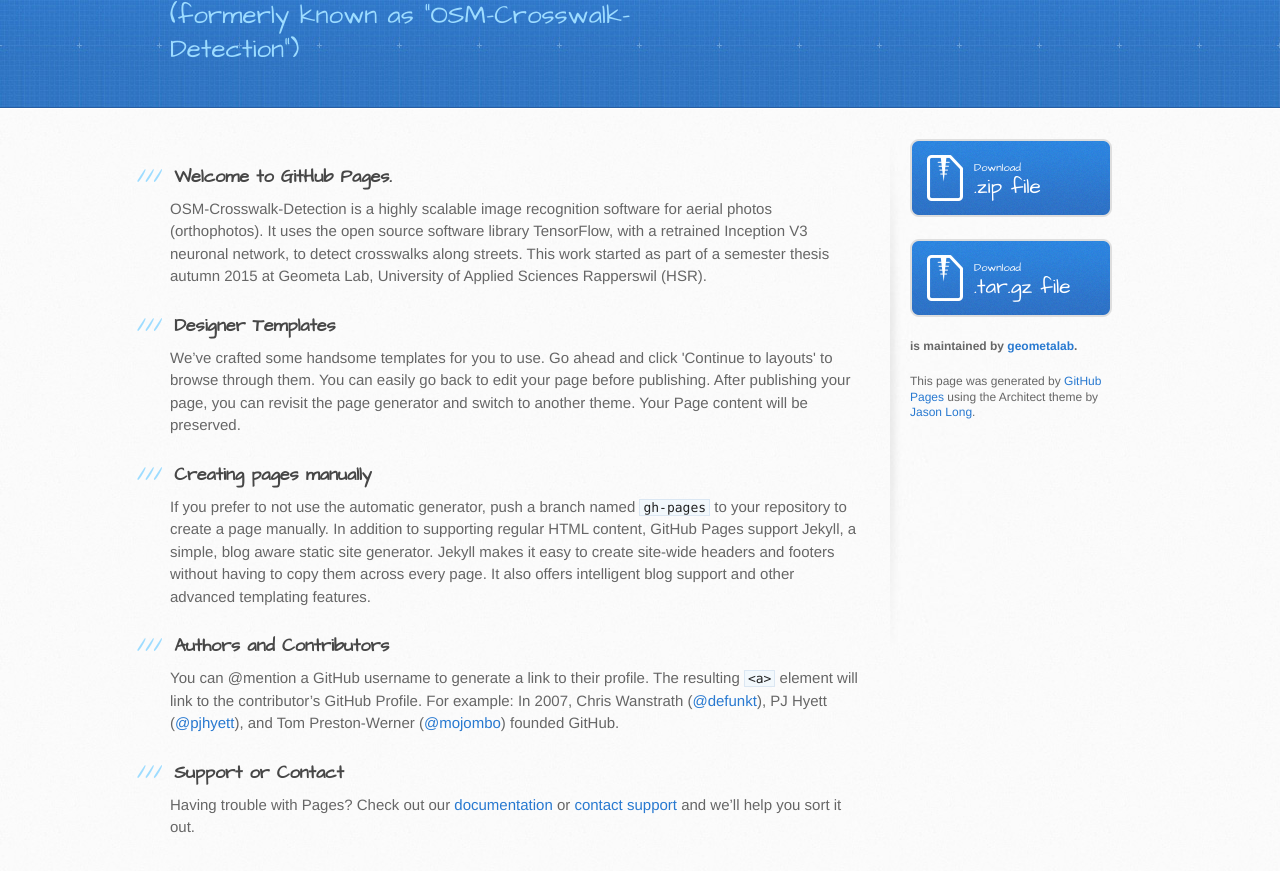
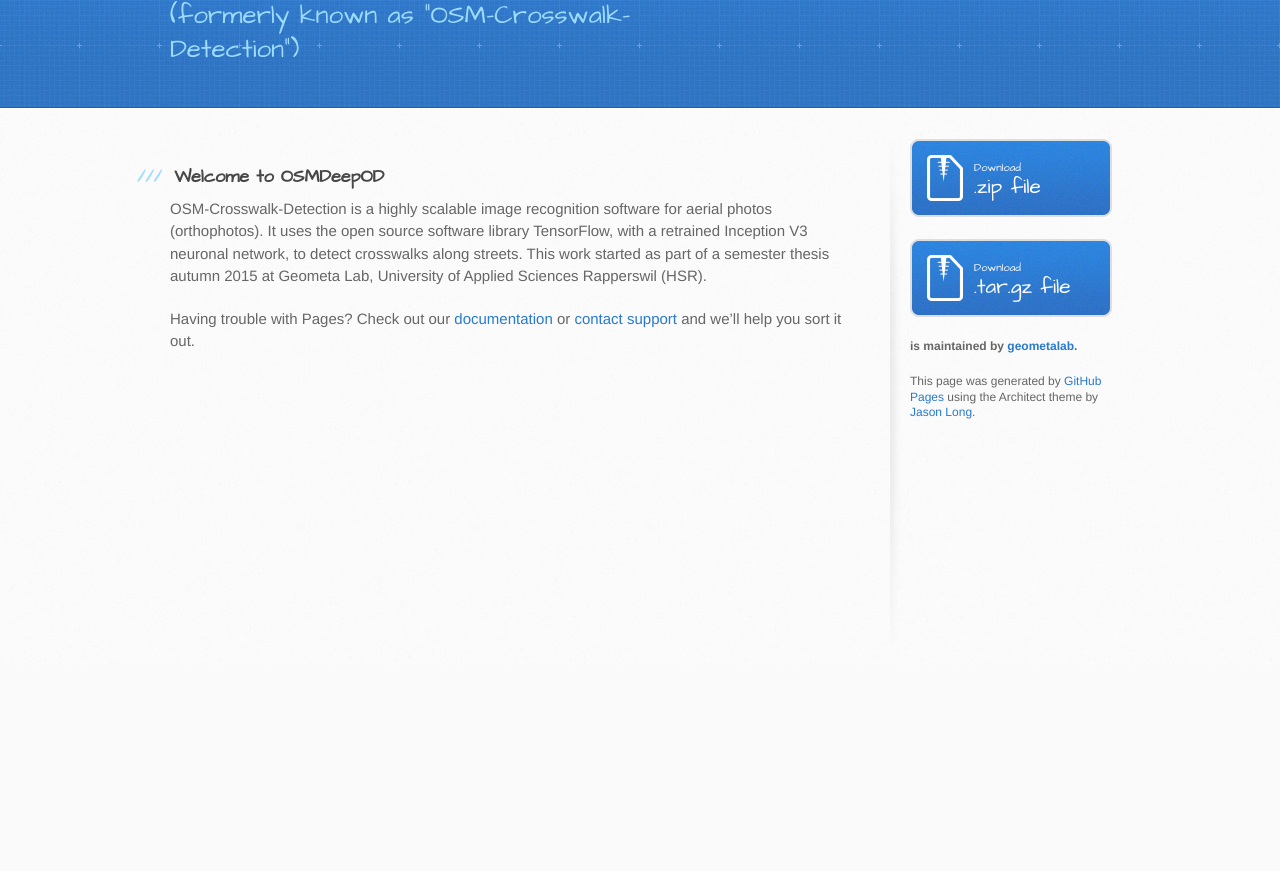
Before and after one commit to geometalab/OSMDeepOD, a plain HTML site: page index.html in a window 1280 px wide. Shown: the part 195-1066 px from the top of the page. After the commit the page ends 860 px from the top, so only its background shows below. Drawn offline with Linux system fonts and the light colour scheme.

Commit message:
removed some content

```diff
--- a/index.html
+++ b/index.html
@@ -29,29 +29,11 @@
       <div class="inner clearfix">
         <section id="main-content">
           <h3>
-<a id="welcome-to-github-pages" class="anchor" href="#welcome-to-github-pages" aria-hidden="true"><span aria-hidden="true" class="octicon octicon-link"></span></a>Welcome to GitHub Pages.</h3>
+<a id="welcome-to-github-pages" class="anchor" href="#welcome-to-github-pages" aria-hidden="true"><span aria-hidden="true" class="octicon octicon-link"></span></a>Welcome to OSMDeepOD</h3>
 
 <p>OSM-Crosswalk-Detection is a highly scalable image recognition software for aerial photos (orthophotos). It uses the open source software library TensorFlow, with a retrained Inception V3 neuronal network, to detect crosswalks along streets.
 
 This work started as part of a semester thesis autumn 2015 at Geometa Lab, University of Applied Sciences Rapperswil (HSR).</p>
-
-<h3>
-<a id="designer-templates" class="anchor" href="#designer-templates" aria-hidden="true"><span aria-hidden="true" class="octicon octicon-link"></span></a>Designer Templates</h3>
-
-<p>We’ve crafted some handsome templates for you to use. Go ahead and click 'Continue to layouts' to browse through them. You can easily go back to edit your page before publishing. After publishing your page, you can revisit the page generator and switch to another theme. Your Page content will be preserved.</p>
-
-<h3>
-<a id="creating-pages-manually" class="anchor" href="#creating-pages-manually" aria-hidden="true"><span aria-hidden="true" class="octicon octicon-link"></span></a>Creating pages manually</h3>
-
-<p>If you prefer to not use the automatic generator, push a branch named <code>gh-pages</code> to your repository to create a page manually. In addition to supporting regular HTML content, GitHub Pages support Jekyll, a simple, blog aware static site generator. Jekyll makes it easy to create site-wide headers and footers without having to copy them across every page. It also offers intelligent blog support and other advanced templating features.</p>
-
-<h3>
-<a id="authors-and-contributors" class="anchor" href="#authors-and-contributors" aria-hidden="true"><span aria-hidden="true" class="octicon octicon-link"></span></a>Authors and Contributors</h3>
-
-<p>You can @mention a GitHub username to generate a link to their profile. The resulting <code>&lt;a&gt;</code> element will link to the contributor’s GitHub Profile. For example: In 2007, Chris Wanstrath (<a href="https://github.com/defunkt" class="user-mention">@defunkt</a>), PJ Hyett (<a href="https://github.com/pjhyett" class="user-mention">@pjhyett</a>), and Tom Preston-Werner (<a href="https://github.com/mojombo" class="user-mention">@mojombo</a>) founded GitHub.</p>
-
-<h3>
-<a id="support-or-contact" class="anchor" href="#support-or-contact" aria-hidden="true"><span aria-hidden="true" class="octicon octicon-link"></span></a>Support or Contact</h3>
 
 <p>Having trouble with Pages? Check out our <a href="https://help.github.com/pages">documentation</a> or <a href="https://github.com/contact">contact support</a> and we’ll help you sort it out.</p>
         </section>
```
